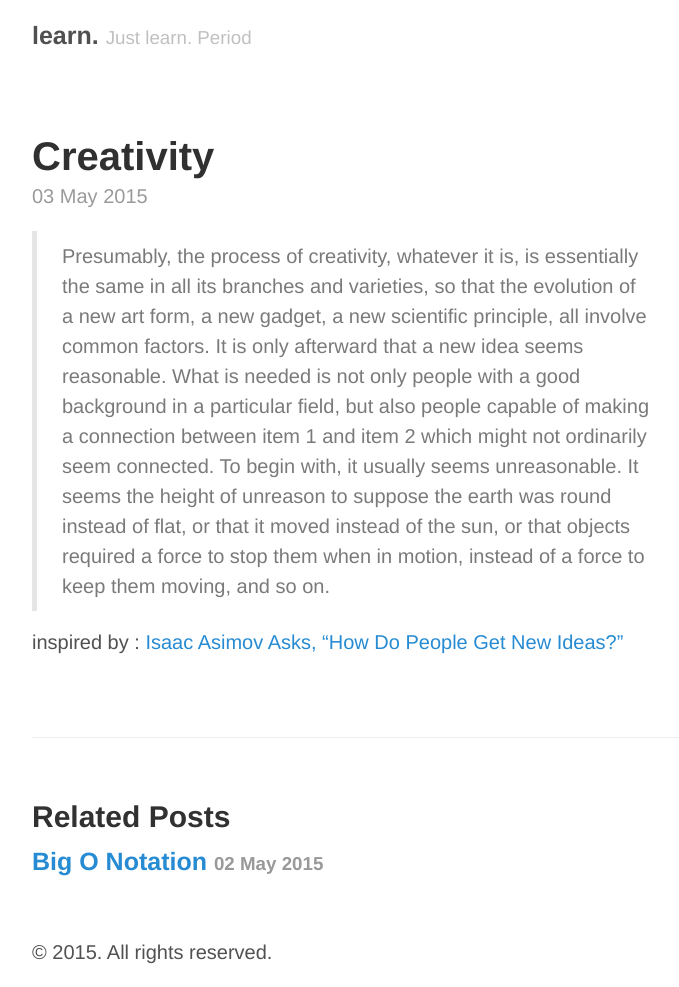
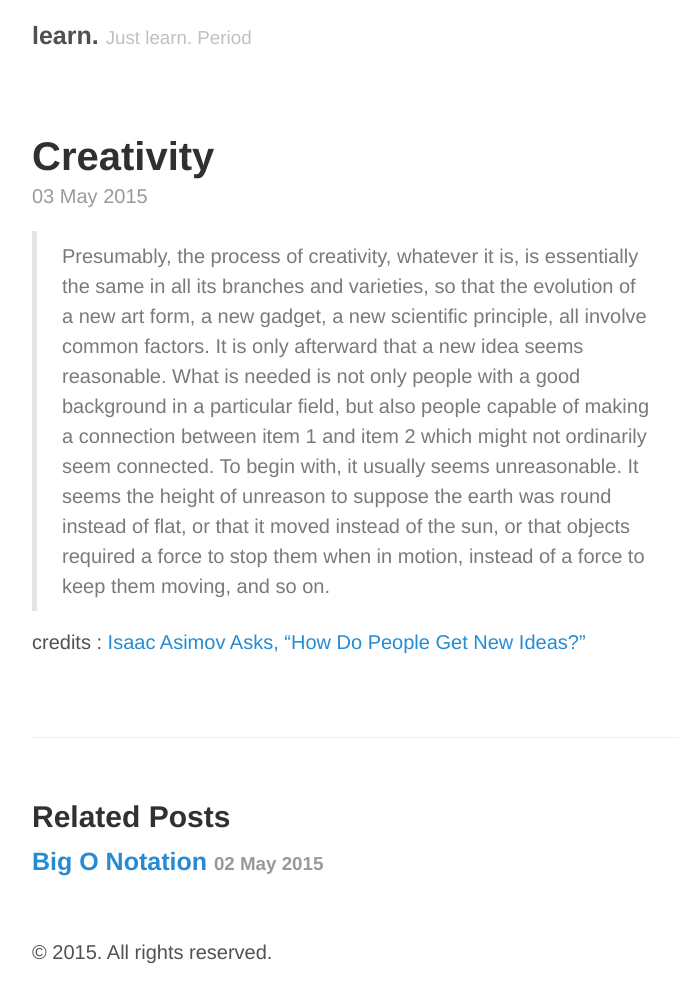
Before and after one commit to lakshma/lakshma.github.io, a Jekyll site: the page built from _posts/2015-05-03-creativity.md, in a window 1280 px wide. Shown: the whole page, without its empty margins (248-927 px from the left). Built offline with Jekyll 4.4.1, drawn with Linux system fonts in a browser that asks for light colours; Markdown is read by kramdown in place of the engine named in the settings.

Commit message:
no message

```diff
--- a/_posts/2015-05-03-creativity.md
+++ b/_posts/2015-05-03-creativity.md
@@ -9,4 +9,4 @@ with a good background in a particular field, but also people capable of making
 To begin with, it usually seems unreasonable. It seems the height of unreason to suppose the earth was round instead of flat, or that it moved instead of the sun,
 or that objects required a force to stop them when in motion, instead of a force to keep them moving, and so on.
 
-inspired by : [Isaac Asimov Asks, “How Do People Get New Ideas?”](http://www.technologyreview.com/view/531911/isaac-asimov-asks-how-do-people-get-new-ideas/)
+credits : [Isaac Asimov Asks, “How Do People Get New Ideas?”](http://www.technologyreview.com/view/531911/isaac-asimov-asks-how-do-people-get-new-ideas/)
```
Also changed, not shown: _posts/2015-05-02-big-o.md (+1 -1 lines).
